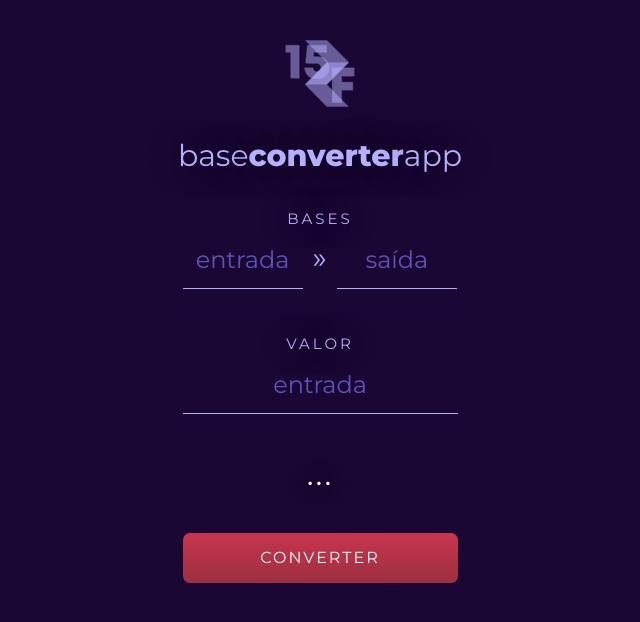
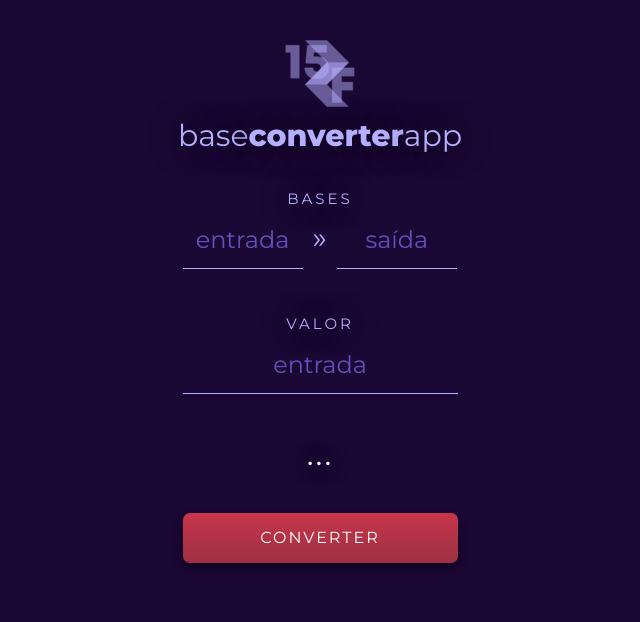
Before and after one commit to EdeiltonSO/BaseConverterApp, a React (Create React App) app: page / in a window 1280 px wide. Shown: the top 622 px of the page, without its empty margins (320-960 px from the left). Built offline with nearby package versions, Linux system fonts and the light colour scheme.

Commit message:
margin title adjust

```diff
--- a/src/App.css
+++ b/src/App.css
@@ -20,6 +20,7 @@ p#title {
   text-align: center;
   color: rgb(181, 176, 253);
   font-size: 30px;
+  margin-top: 10px;
   margin-bottom: 25px;
   text-shadow: 0px 0px 30px rgba(0, 0, 0, 0.7);
 
@@ -110,7 +111,7 @@ button.convert {
   font-size: 16px;
   letter-spacing: 2px;
   border-radius: 7px;
-  */box-shadow: 0px 4px 10px rgba(0, 0, 0, 0.4);
+  box-shadow: 0px 4px 10px rgba(0, 0, 0, 0.4);
   outline: none;
 
   /* evitar seleção do texto */
```
